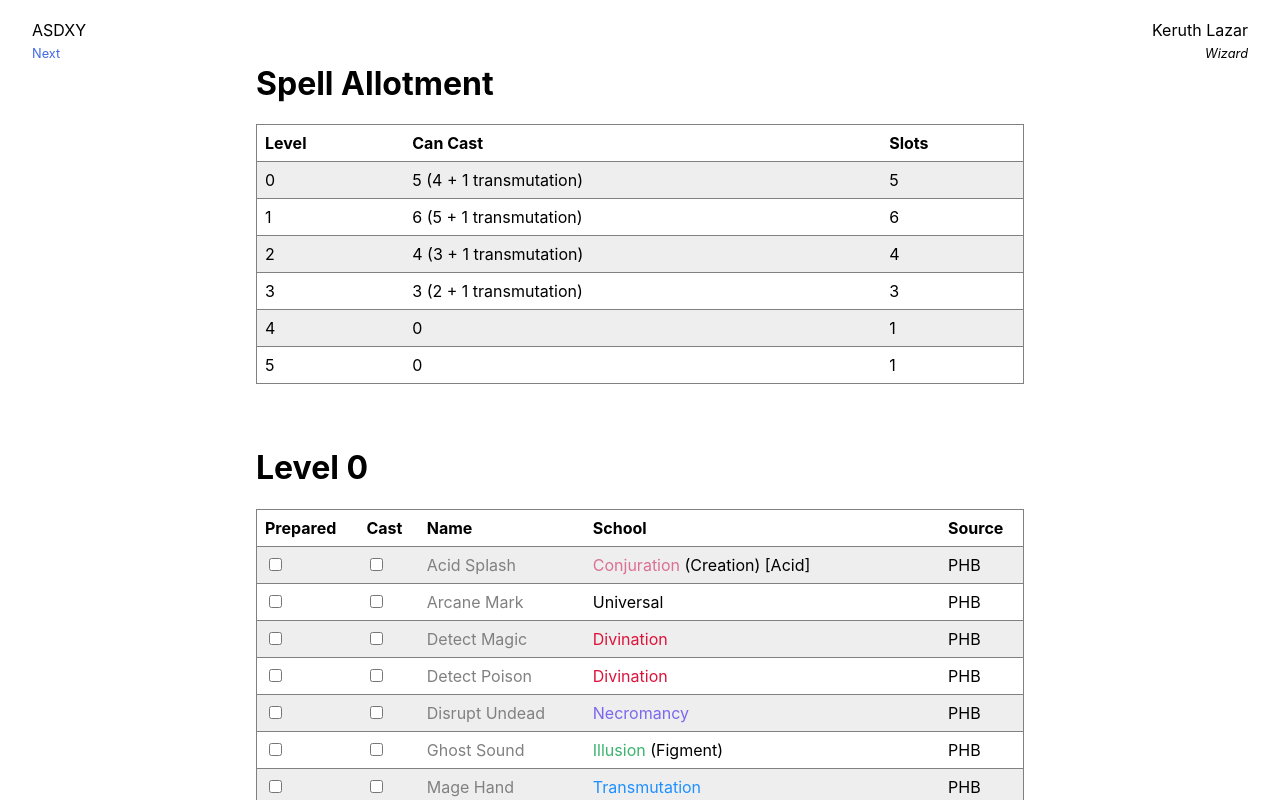
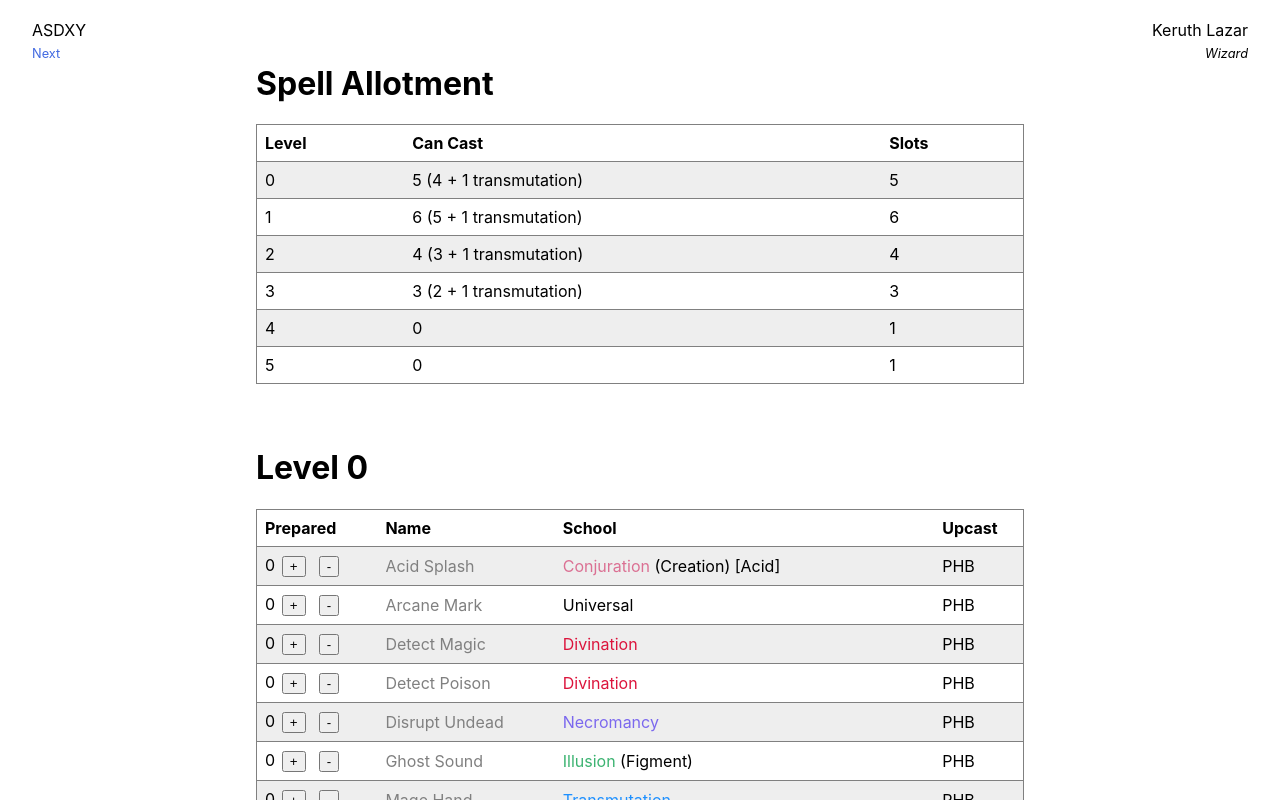
Before and after one commit to BCHoagland/spell-manager, a React (Create React App) app: page / in a window 1280 px wide. Shown: the top 800 px of the page. Built offline with nearby package versions, Linux system fonts and the light colour scheme.

Commit message:
can prepare multiple spells now

```diff
--- a/src/components/table/SpellEntry.js
+++ b/src/components/table/SpellEntry.js
@@ -1,5 +1,5 @@
 import React from 'react';
-import {getLocalStorage, setLocalStorage} from '../../utils/storage';
+import {setLocalStorage, getSpellCount} from '../../utils/storage';
 import {highlightColors, schoolColors} from '../../utils/colors';
 
 
@@ -10,11 +10,11 @@ class SpellEntry extends React.Component {
             session: props.session,
             spell: props.spell,
             popup: props.popup,
-            prepared: getLocalStorage(props.session, props.spell.name) === 'P',
-            cast: getLocalStorage(props.session, props.spell.name) === 'C'
+            numPrepared: getSpellCount(props.session, props.spell.name)
         }
         this.getHighlight = this.getHighlight.bind(this);
-        this.changeCheck = this.changeCheck.bind(this);
+        this.prepare = this.prepare.bind(this);
+        this.cast = this.cast.bind(this);
     }
 
     componentDidUpdate(prevProps) {
@@ -22,48 +22,34 @@ class SpellEntry extends React.Component {
             this.setState({
                 session: this.props.session,
                 spell: this.props.spell,
-                prepared: getLocalStorage(this.props.session, this.props.spell.name) === 'P',
-                cast: getLocalStorage(this.props.session, this.props.spell.name) === 'C'
+                numPrepared: getSpellCount(this.props.session, this.props.spell.name)
             });
         }
     }
 
     getHighlight() {
-        if (this.state.prepared) {
+        if (this.state.numPrepared > 0) {
             return highlightColors['P'];
-        } else if (this.state.cast) {
-            return highlightColors['C'];
+        // } else if (this.state.cast) {
+        //     return highlightColors['C'];
         } else {
             return null;
         }
     }
 
-    changeCheck(action) {
-        let p = null;
-        let c = null;
+    prepare() {
+        const n = this.state.numPrepared + 1;
+        setLocalStorage(this.state.session, this.state.spell.name, n);
+        this.setState({
+            numPrepared: n
+        });
+    }
 
-        // set checks for each checkbox
-        if (action === 'P') {
-            p = !this.state.prepared;
-            c = false;
-        } else if (action === 'C') {
-            p = false;
-            c = !this.state.cast;
-        }
-
-        // save checked status of this spell in localStorage
-        if (p) {
-            setLocalStorage(this.state.session, this.state.spell.name, 'P');
-        } else if (c) {
-            setLocalStorage(this.state.session, this.state.spell.name, 'C');
-        } else {
-            setLocalStorage(this.state.session, this.state.spell.name, null);
-        }
-
-        // actually update the state
+    cast() {
+        const n = Math.max(0, this.state.numPrepared - 1);
+        setLocalStorage(this.state.session, this.state.spell.name, n);
         this.setState({
-            prepared: p,
-            cast: c,
+            numPrepared: n
         });
     }
 
@@ -75,13 +61,11 @@ class SpellEntry extends React.Component {
 
         return (
             <tr style={{backgroundColor: this.getHighlight()}}>
-                {/* Prepared checkbox */}
+                {/* Prepared */}
                 <td>
-                    <input type="checkbox" onChange={e => {}} checked={this.state.prepared} onClick={this.changeCheck.bind(this, 'P')}></input>
-                </td>
-                {/* Cast checkbox */}
-                <td>
-                    <input type="checkbox" onChange={e => {}} checked={this.state.cast} onClick={this.changeCheck.bind(this, 'C')}></input>
+                    <div>{this.state.numPrepared}</div>
+                    <button onClick={this.prepare}>+</button>
+                    <button onClick={this.cast}>-</button>
                 </td>
                 {/* Spell name */}
                 <td>
@@ -93,7 +77,7 @@ class SpellEntry extends React.Component {
                     &nbsp;{schoolPostfix}
                 </td>
                 {/* Short description */}
-                {/* <td>{this.state.spell.shortDesc}</td> */}
+                    {/* <td>{this.state.spell.shortDesc}</td> */}
                 {/* Spell source */}
                 <td>{this.state.spell.source}</td>
             </tr>
--- a/src/components/table/SpellTable.js
+++ b/src/components/table/SpellTable.js
@@ -33,11 +33,10 @@ class SpellTable extends React.Component {
                     <thead>
                         <tr>
                             <td>Prepared</td>
-                            <td>Cast</td>
                             <td>Name</td>
                             <td>School</td>
                             {/* <td>Description</td> */}
-                            <td>Source</td>
+                            <td>Upcast</td>
                         </tr>
                     </thead>
                     <tbody>
--- a/src/index.css
+++ b/src/index.css
@@ -80,6 +80,14 @@ code {
   padding: 0.5em;
 }
 
+.table td div {
+  display: inline-block;
+}
+
+.table td button {
+  margin: 0 0.5em;
+}
+
 .table tbody tr:nth-child(odd) {
   background-color: #eee;
 }
--- a/src/utils/storage.js
+++ b/src/utils/storage.js
@@ -21,4 +21,12 @@ function setLocalStorage(session, ind, val) {
     localStorage.setItem(session, JSON.stringify(obj));
 }
 
-export {getLocalStorage, setLocalStorage};
+function getSpellCount(session, name) {
+    const res = getLocalStorage(session, name);
+    if (typeof(res) === 'undefined') {
+        return 0;
+    }
+    return res;
+}
+
+export {getLocalStorage, setLocalStorage, getSpellCount};
```
